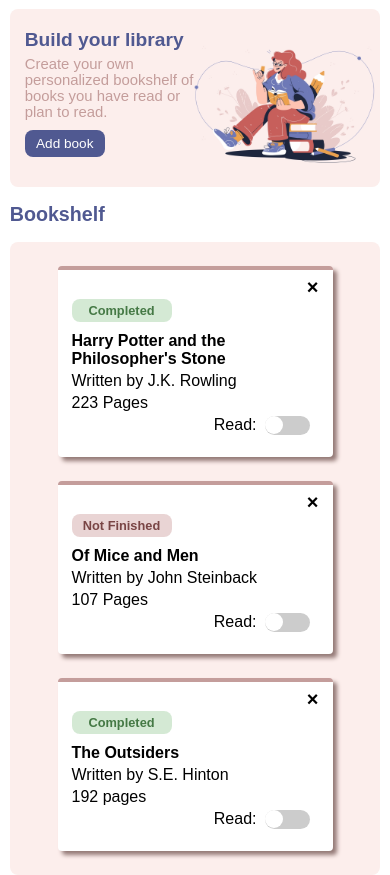
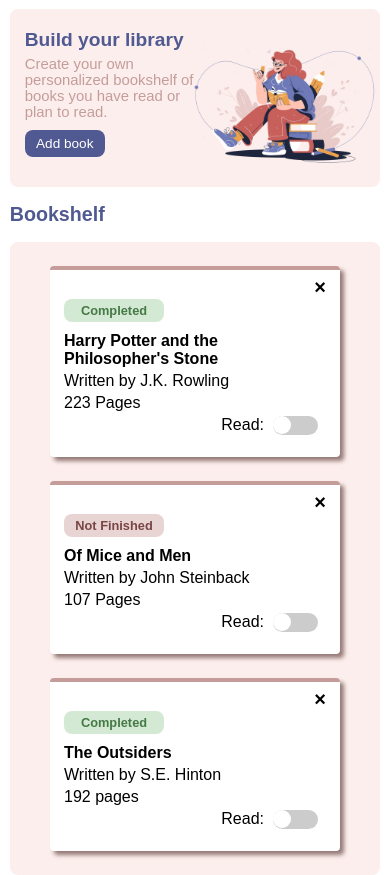
Before and after one commit to ken862734801/Library-App, a plain HTML site: page index.html in a window 390 px wide. Shown: the part 52-927 px from the top of the page. Drawn offline with Linux system fonts and the light colour scheme; a script that the page names is missing.

Commit message:
increase card size on mobile

```diff
--- a/style.css
+++ b/style.css
@@ -340,7 +340,7 @@ input[type=submit]:hover{
         z-index:1;
     }
     .card{
-        width:275px;
+        width:290px;
         padding:14px;
     }
     .card-title, .card-author, .card-pages, .card-status{
```
